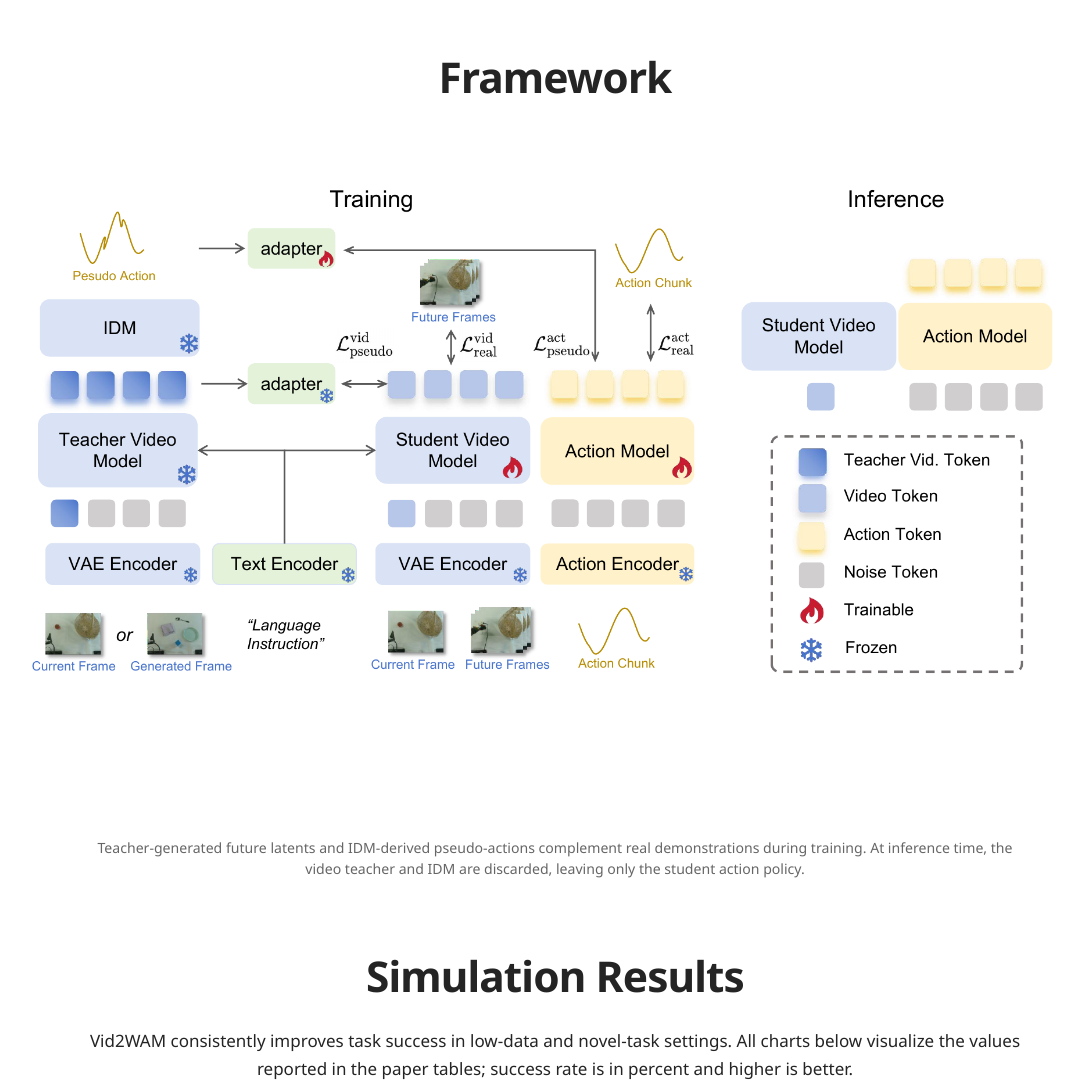
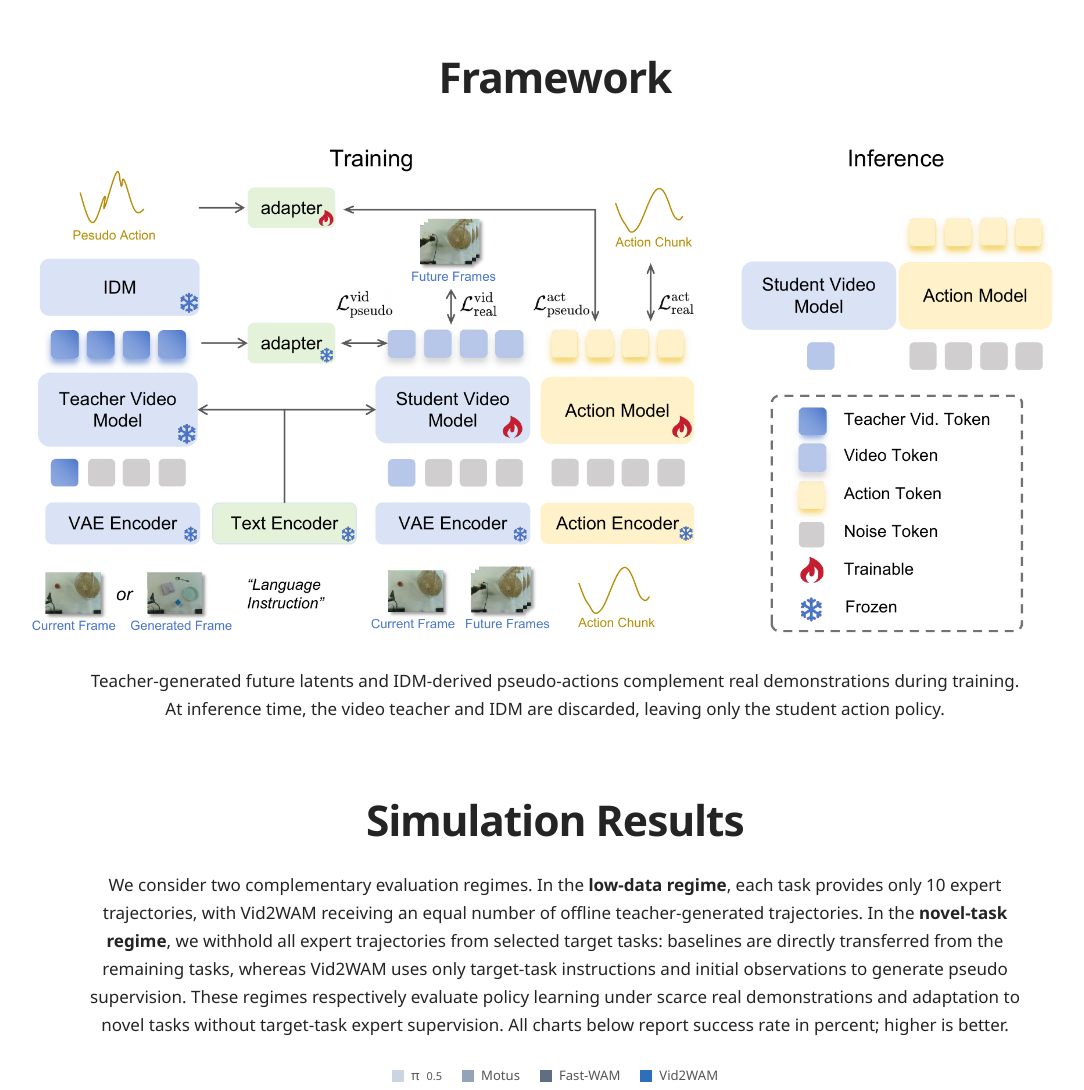
Before and after one commit to qch-FA/vid2wam-website, a plain HTML site: page index.html in a window 1280 px wide. Shown: the part 1960-3050 px from the top of the page, without its empty margins (85-1169 px from the left). Drawn offline with Linux system fonts and the light colour scheme.

Commit message:
Refine framework and evaluation regime layout

```diff
--- a/index.html
+++ b/index.html
@@ -20,7 +20,7 @@
       href="https://fonts.googleapis.com/css2?family=Noto+Sans:wght@400;500;600;700&amp;display=swap"
       rel="stylesheet"
     />
-    <link rel="stylesheet" href="styles.css?v=20260805c" />
+    <link rel="stylesheet" href="styles.css?v=20260808a" />
   </head>
   <body>
     <main>
@@ -106,25 +106,32 @@
         </p>
       </section>
 
-      <section class="container project-section framework-section">
+      <section class="container project-section framework-section" id="framework">
         <h2>Framework</h2>
         <figure class="figure-frame">
-          <img
-            src="assets/method.png"
-            alt="Vid2WAM training architecture with a frozen video teacher and inverse dynamics model supervising a trainable student, followed by student-only inference."
-          />
-          <figcaption class="framework-caption">
-            Teacher-generated future latents and IDM-derived pseudo-actions complement real demonstrations during
-            training. At inference time, the video teacher and IDM are discarded, leaving only the student action policy.
-          </figcaption>
+          <div class="framework-image-crop">
+            <img
+              src="assets/method.png"
+              alt="Vid2WAM training architecture with a frozen video teacher and inverse dynamics model supervising a trainable student, followed by student-only inference."
+            />
+          </div>
         </figure>
+        <p class="framework-description">
+          Teacher-generated future latents and IDM-derived pseudo-actions complement real demonstrations during
+          training. At inference time, the video teacher and IDM are discarded, leaving only the student action policy.
+        </p>
       </section>
 
       <section class="container project-section" id="results">
         <h2>Simulation Results</h2>
         <p class="section-intro">
-          Vid2WAM consistently improves task success in low-data and novel-task settings. All charts below visualize
-          the values reported in the paper tables; success rate is in percent and higher is better.
+          We consider two complementary evaluation regimes. In the <strong>low-data regime</strong>, each task provides
+          only 10 expert trajectories, with Vid2WAM receiving an equal number of offline teacher-generated
+          trajectories. In the <strong>novel-task regime</strong>, we withhold all expert trajectories from selected
+          target tasks: baselines are directly transferred from the remaining tasks, whereas Vid2WAM uses only
+          target-task instructions and initial observations to generate pseudo supervision. These regimes respectively
+          evaluate policy learning under scarce real demonstrations and adaptation to novel tasks without target-task
+          expert supervision. All charts below report success rate in percent; higher is better.
         </p>
 
         <div class="legend" aria-label="Chart legend">
--- a/styles.css
+++ b/styles.css
@@ -163,6 +163,17 @@ h2 {
 
 .figure-frame img { width: 100%; }
 
+.framework-image-crop {
+  width: 100%;
+  aspect-ratio: 2134 / 900;
+  overflow: hidden;
+}
+
+.framework-image-crop img {
+  max-width: none;
+  transform: translateY(-5.83%);
+}
+
 .teaser-crop {
   width: 100%;
   aspect-ratio: 1484 / 797;
@@ -185,8 +196,11 @@ figcaption {
   line-height: 1.5;
 }
 
-.framework-caption {
+.framework-description {
   max-width: 940px;
+  margin: 16px auto 0;
+  color: var(--text);
+  text-align: center;
 }
 
 .result-subheading {
```
